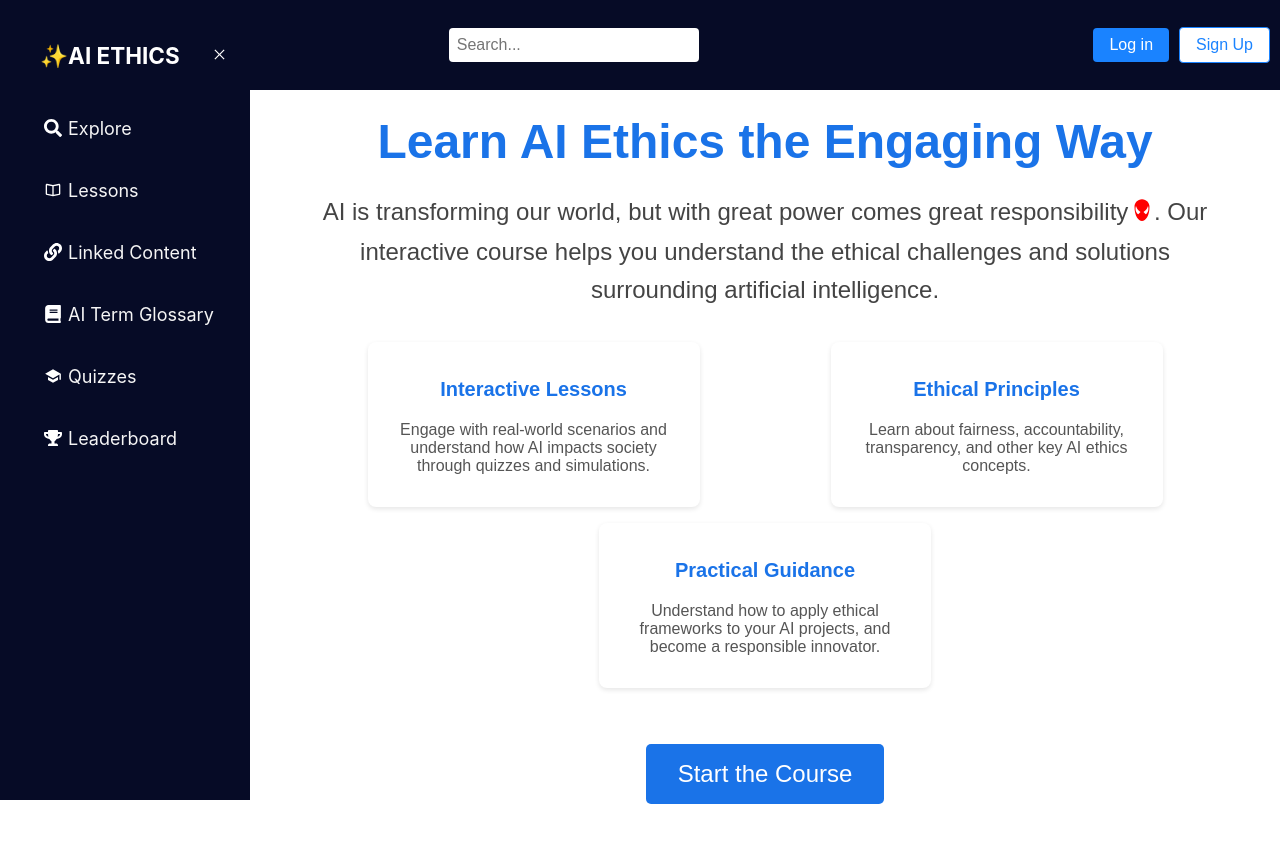
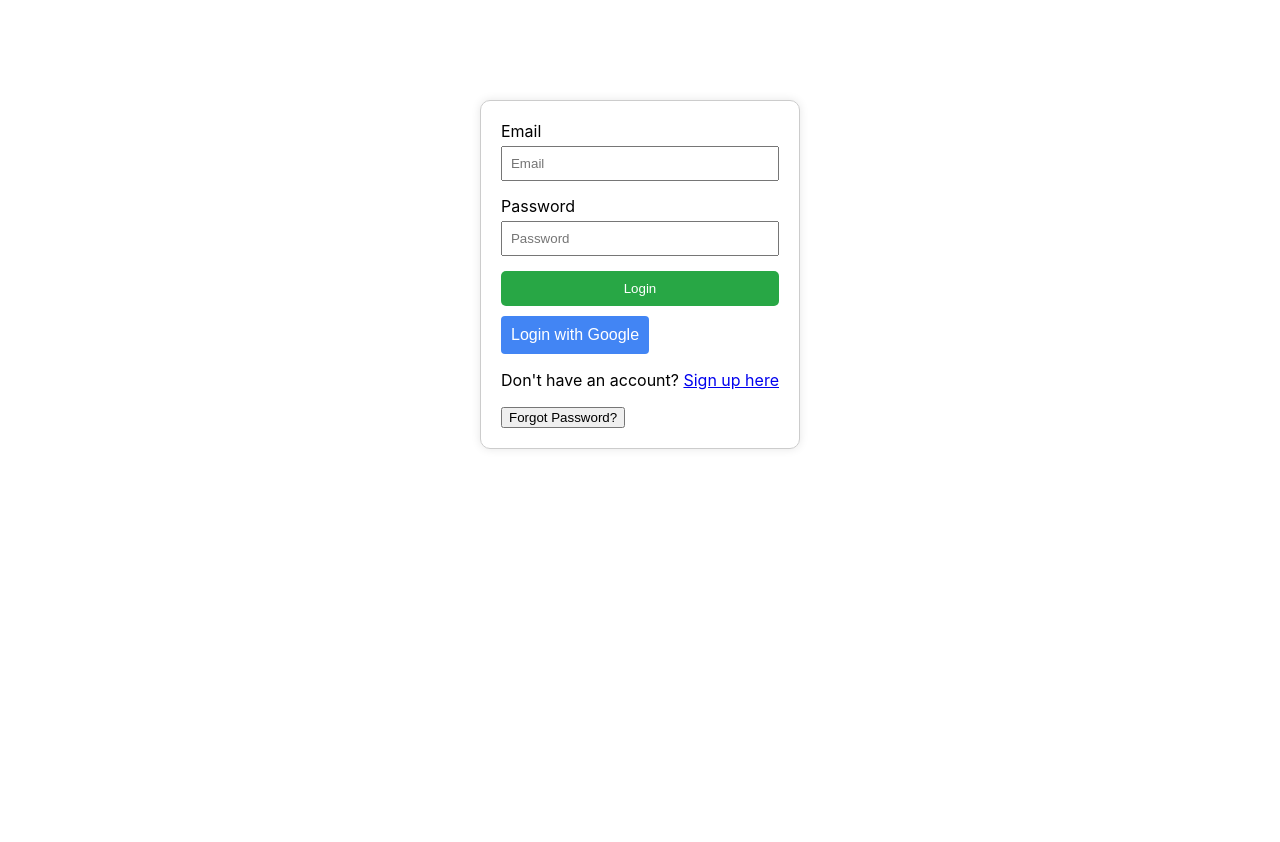
Before and after one commit to Areeb-Ashraf/AI-Ethics, a React (Create React App) app in the folder ai-ethics/: page / in a window 1280 px wide. Shown: the top 842 px of the page. After the commit the page ends 800 px from the top, so only its background shows below. Built offline with nearby package versions, Linux system fonts and the light colour scheme.

Commit message:
Authentication Works with merged branch

```diff
--- a/ai-ethics/src/App.js
+++ b/ai-ethics/src/App.js
@@ -1,11 +1,13 @@
 import "./App.css";
 import React, { useState } from "react";
-import { BrowserRouter as Router, Route, Routes } from "react-router-dom";
+import { BrowserRouter as Router, Route, Routes, Navigate } from "react-router-dom";
 import Sidebar from "./components/sidebar";
 import DatabaseManTester from "./DatabaseManTester";
 import AIGlossary from "./aiGlossary";
 import Homepage from "./components/homepage";
 import UserProfile from "./UserProfile";
+import LoginForm from "./Loginform"; // Import LoginForm
+import Registration from "./Registration"; // Import Registration component
 
 // Placeholder components for the pages
 const Explore = () => <div>Explore Page</div>;
@@ -15,18 +17,20 @@ const Quizzes = () => <div>Quizzes Page</div>;
 const Leaderboard = () => <div>Leaderboard Page</div>;
 
 function App() {
-  const [sidebarOpen, setSidebarOpen] = useState(true); // Sidebar state
+  const [isLoggedIn, setIsLoggedIn] = useState(false); // State to manage login status
+  const [sidebarOpen, setSidebarOpen] = useState(true); // State to manage sidebar visibility
 
   return (
     <Router>
-      <div
-        className={
-          sidebarOpen
-            ? "app-container sidebar-open"
-            : "app-container sidebar-closed"
-        }
-      >
-        <Sidebar sidebarOpen={sidebarOpen} setSidebarOpen={setSidebarOpen} />
+      <div className="app-container">
+        {!isLoggedIn ? (
+          <Routes>
+            <Route path="/" element={<LoginForm setIsLoggedIn={setIsLoggedIn} />} />
+            <Route path="/register" element={<Registration />} /> {/* Route for registration */}
+          </Routes>
+        ) : (
+          <>
+            <Sidebar sidebarOpen={sidebarOpen} setSidebarOpen={setSidebarOpen} setIsLoggedIn={setIsLoggedIn} /> {/* Pass setIsLoggedIn */}
             <div className="main-content">
               <Routes>
                 <Route path="/" element={<Homepage />} />
@@ -38,8 +42,11 @@ function App() {
                 <Route path="/leaderboard" element={<Leaderboard />} />
                 <Route path="/databaseTest" element={<DatabaseManTester />} />
                 <Route path="/profile" element={<UserProfile />} />
+                <Route path="*" element={<Navigate to="/" />} /> {/* Redirect all unknown routes */}
               </Routes>
             </div>
+          </>
+        )}
       </div>
     </Router>
   );
--- /dev/null
+++ b/ai-ethics/src/Loginform.css
@@ -0,0 +1,53 @@
+/* src/components/loginform.css */
+.login-container {
+    max-width: 400px;
+    margin: 100px auto;
+    padding: 20px;
+    border: 1px solid #ccc;
+    border-radius: 10px;
+    box-shadow: 0 0 10px rgba(0, 0, 0, 0.1);
+  }
+
+  .form-group {
+    margin-bottom: 15px;
+  }
+
+  .form-group label {
+    display: block;
+    margin-bottom: 5px;
+  }
+
+  .form-group input {
+    width: 100%;
+    padding: 8px;
+    box-sizing: border-box;
+  }
+
+  .login-button {
+    width: 100%;
+    padding: 10px;
+    background-color: #28a745;
+    color: white;
+    border: none;
+    border-radius: 5px;
+    cursor: pointer;
+  }
+
+  .login-button:hover {
+    background-color: #218838;
+  }
+
+  .google-login-button {
+    background-color: #4285F4; /* Google blue */
+    color: white;
+    border: none;
+    padding: 10px;
+    margin-top: 10px;
+    cursor: pointer;
+    border-radius: 4px;
+    font-size: 16px;
+  }
+
+  .google-login-button:hover {
+    background-color: #357AE8; /* Darker blue on hover */
+  }
--- /dev/null
+++ b/ai-ethics/src/Loginform.js
@@ -0,0 +1,100 @@
+import React, { useState } from 'react';
+import { useNavigate, Link } from 'react-router-dom'; // Import Link for navigation to registration
+import { authManager } from './firebase'; // Adjust the path as needed
+import './Loginform.css';
+
+const LoginForm = ({ setIsLoggedIn }) => {
+  const [email, setEmail] = useState('');
+  const [password, setPassword] = useState('');
+  const navigate = useNavigate();
+
+  const handleLogin = async (e) => {
+    e.preventDefault();
+    if (!email || !password) {
+      alert('Please enter both email and password.');
+      return;
+    }
+
+    try {
+      const isRegistered = await authManager.isUserRegistered(email);
+      if (!isRegistered) {
+        alert('User not registered. Please sign up.');
+        return;
+      }
+
+      await authManager.logInWithEmailAndPassword(email, password);
+      alert('Login successful!');
+      setIsLoggedIn(true);
+      navigate('/'); // Redirect to the homepage after successful login
+    } catch (err) {
+      console.error('Login failed:', err.message);
+      alert('Login failed: ' + err.message);
+    }
+  };
+
+  const handleGoogleLogin = async () => {
+    try {
+      await authManager.loginWithGoogle();
+      alert('Google login successful!');
+      setIsLoggedIn(true);
+      navigate('/'); // Redirect after successful Google login
+    } catch (err) {
+      console.error('Google login failed:', err.message);
+      alert('Google login failed: ' + err.message);
+    }
+  };
+
+  const handleForgotPassword = async () => {
+    if (!email) {
+      alert('Please enter your email address to reset your password.');
+      return;
+    }
+
+    try {
+      await authManager.sendPasswordReset(email);
+      alert('If an account with that email exists, a password reset link has been sent.');
+    } catch (err) {
+      console.error('Password reset failed:', err.message);
+      alert('Error sending password reset email: ' + err.message);
+    }
+  };
+
+  return (
+    <div className="login-container">
+      <form onSubmit={handleLogin}>
+        <div className="form-group">
+          <label htmlFor="email">Email</label>
+          <input
+            type="email"
+            id="email"
+            value={email}
+            onChange={(e) => setEmail(e.target.value)}
+            placeholder="Email"
+          />
+        </div>
+        <div className="form-group">
+          <label htmlFor="password">Password</label>
+          <input
+            type="password"
+            id="password"
+            value={password}
+            onChange={(e) => setPassword(e.target.value)}
+            placeholder="Password"
+          />
+        </div>
+        <button type="submit" className="login-button">Login</button>
+        <button type="button" className="google-login-button" onClick={handleGoogleLogin}>
+          Login with Google
+        </button>
+      </form>
+      <p className="redirect-text">
+        Don't have an account? <Link to="/register">Sign up here</Link>
+      </p>
+      <button type="button" className="forgot-password-button" onClick={handleForgotPassword}>
+        Forgot Password?
+      </button>
+    </div>
+  );
+};
+
+export default LoginForm;
--- /dev/null
+++ b/ai-ethics/src/Registration.js
@@ -0,0 +1,80 @@
+import React, { useState } from 'react';
+import { useNavigate, Link } from 'react-router-dom';
+import { authManager } from './firebase'; // Adjust the path as needed
+import './Loginform.css';
+
+const Registration = () => {
+  const [email, setEmail] = useState('');
+  const [password, setPassword] = useState('');
+  const [name, setName] = useState('');
+  const navigate = useNavigate(); // To handle redirection
+
+  const handleRegister = async (e) => {
+    e.preventDefault();
+
+    // Check password length before proceeding
+    if (password.length < 6) {
+      alert("Password must be at least 6 characters long.");
+      return; // Stop the registration process
+    }
+
+    try {
+      // Check if the user is already registered before attempting to register
+      const isRegistered = await authManager.isUserRegistered(email);
+      if (isRegistered) {
+        throw new Error("Email is already in use. Please log in.");
+      }
+
+      // If not registered, proceed to register
+      await authManager.registerWithEmailAndPassword(name, email, password);
+      alert('Registration successful!');
+      navigate('/'); // Redirect to login after successful registration
+    } catch (err) {
+      console.error('Registration failed:', err.message);
+      alert('Registration failed: ' + err.message);
+    }
+  };
+
+  return (
+    <div className="login-container">
+      <form onSubmit={handleRegister}>
+        <div className="form-group">
+          <label htmlFor="name">Name</label>
+          <input
+            type="text"
+            id="name"
+            value={name}
+            onChange={(e) => setName(e.target.value)}
+            placeholder="Name"
+          />
+        </div>
+        <div className="form-group">
+          <label htmlFor="email">Email</label>
+          <input
+            type="email"
+            id="email"
+            value={email}
+            onChange={(e) => setEmail(e.target.value)}
+            placeholder="Email"
+          />
+        </div>
+        <div className="form-group">
+          <label htmlFor="password">Password</label>
+          <input
+            type="password"
+            id="password"
+            value={password}
+            onChange={(e) => setPassword(e.target.value)}
+            placeholder="Password"
+          />
+        </div>
+        <button type="submit" className="login-button">Register</button>
+      </form>
+      <p className="redirect-text">
+        Already have an account? <Link to="/">Login here</Link> {/* Link to login */}
+      </p>
+    </div>
+  );
+};
+
+export default Registration;
--- a/ai-ethics/src/components/sidebar.js
+++ b/ai-ethics/src/components/sidebar.js
@@ -1,10 +1,11 @@
 import React, { useState, useEffect } from "react";
-import { NavLink } from "react-router-dom";
+import { NavLink, useNavigate } from "react-router-dom"; // Import useNavigate
 import "../styles/sidebar.css";
 import { IconContext } from "react-icons";
 import * as FaIcons from "react-icons/fa";
 import * as AiIcons from "react-icons/ai";
 import * as IoIcons from "react-icons/io";
+import { authManager } from '../firebase'; // Adjust the path as needed
 
 // Sidebar items data
 const SidebarData = [
@@ -40,8 +41,9 @@ const SidebarData = [
   },
 ];
 
-function Sidebar({ sidebarOpen, setSidebarOpen }) {
+function Sidebar({ sidebarOpen, setSidebarOpen, setIsLoggedIn }) { // Add setIsLoggedIn as a prop
   const [isMobile, setIsMobile] = useState(window.innerWidth <= 768);
+  const navigate = useNavigate(); // Initialize useNavigate
 
   const toggleSidebar = () => setSidebarOpen(!sidebarOpen);
 
@@ -63,38 +65,28 @@ function Sidebar({ sidebarOpen, setSidebarOpen }) {
     if (isMobile) setSidebarOpen(false);
   };
 
+  const handleLogout = async () => {
+    await authManager.logout(); // Call the logout function
+    setIsLoggedIn(false); // Update login state
+    navigate("/"); // Redirect to the LoginForm page
+  };
+
   return (
     <IconContext.Provider value={{ color: "#fff" }}>
-      {/* Navbar */}
       <div className="navbar">
-
-        {/* Menubar icon */}
         <NavLink to="#" className="toggle-icons">
           <FaIcons.FaBars className='contactIcon' onClick={toggleSidebar} />
         </NavLink>
-
-        {/* Search bar */}
         <div className={sidebarOpen ? "search-bar expanded" : "search-bar"}>
           <input type="text" placeholder="Search..." className="search-input" />
         </div>
-
-        {/* Login and Signup buttons */}
-        <div className="auth-buttons">
-          <button className="btn login-btn">Log in</button>
-          <button className="btn signup-btn">Sign Up</button>
-        </div>
       </div>
 
-      {/* Sidebar */}
-      <nav
-        className={
-          sidebarOpen ? "sidebar-container active" : "sidebar-container"
-        }
-      >
+      <nav className={sidebarOpen ? "sidebar-container active" : "sidebar-container"}>
         <ul className="sidebar-items">
           <li className="sidebar-header">
             <NavLink to="/" onClick={handleLinkClick}>
-              <h1>✨Ai Ethics</h1>
+              <h1>✨ Ai Ethics</h1>
             </NavLink>
             <NavLink to="#" className="toggle-icons" onClick={toggleSidebar}>
               <AiIcons.AiOutlineClose className='contactIcon'/>
@@ -108,6 +100,9 @@ function Sidebar({ sidebarOpen, setSidebarOpen }) {
               </NavLink>
             </li>
           ))}
+          <li className="sidebar-text">
+            <button onClick={handleLogout} className="logout-button">Logout</button> {/* Add a logout button */}
+          </li>
         </ul>
       </nav>
     </IconContext.Provider>
```
Also changed, not shown: ai-ethics/src/firebase.js (+28 -3 lines), ai-ethics/src/styles/sidebar.css (line endings or trailing spaces). Lines whose indentation alone changed are shown as unchanged.
